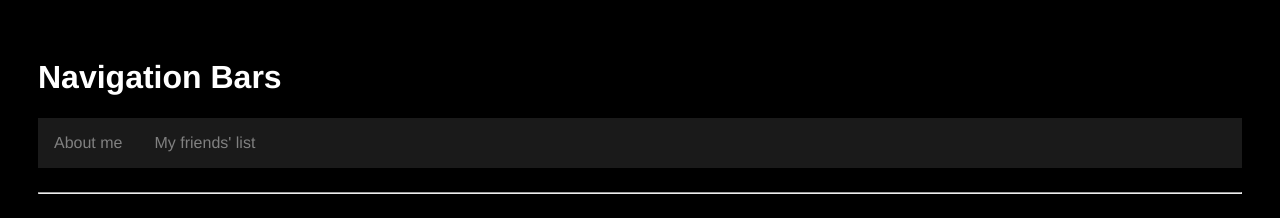
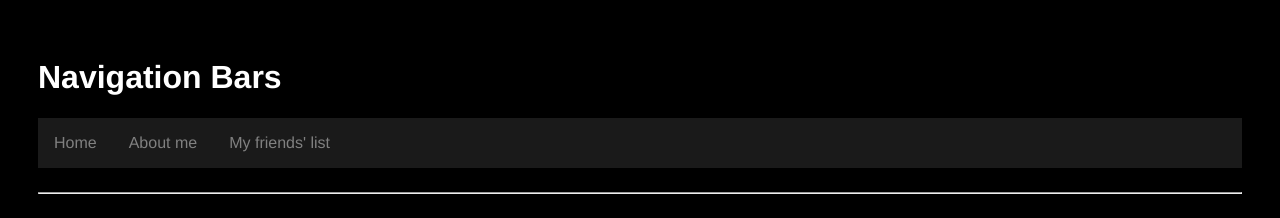
Before and after one commit to Kiy-K/My-Portfolio-K, a plain HTML site: page index.html in a window 1280 px wide. Shown: the top 218 px of the page. Drawn offline with Linux system fonts and the light colour scheme.

Commit message:
Update index.html

```diff
--- a/index.html
+++ b/index.html
@@ -111,6 +111,7 @@
 </style>
 <h1>Navigation Bars</h1>
 <ul>
+  <li><a href="https://kiy-k.github.io/My-Portfolio-K/">Home</a></li>
   <li><a href="#1">About me</a></li>
   <li><a href="#2">My friends' list</a></li>
 </ul>
@@ -208,4 +209,5 @@ text-align: left;
 <iframe src="https://tse1.mm.bing.net/th/id/OIF.hQWX2mYx4egtaR5FUicyew?rs=1&pid=ImgDetMain&o=7&rm=3&adlt=strict" name="iframe_friend" height="340px" width="100%" frameborder="0" style="border: none;"></iframe>
 <p class="list"><a href="https://kurumia.carrd.co/" target="iframe_friend" style="color: pink; text-decoration: underline;">This is Kurumi, my best friend</a></p>
 </body>
+
 </html>
```
